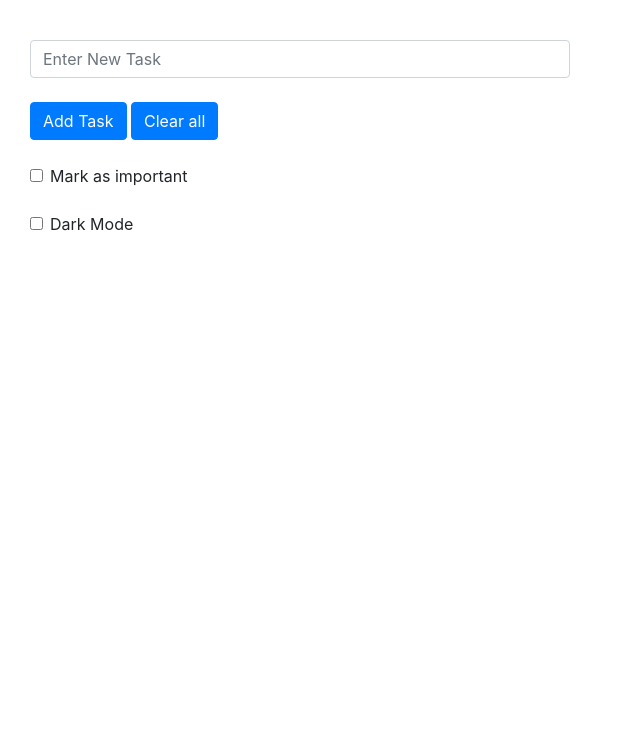
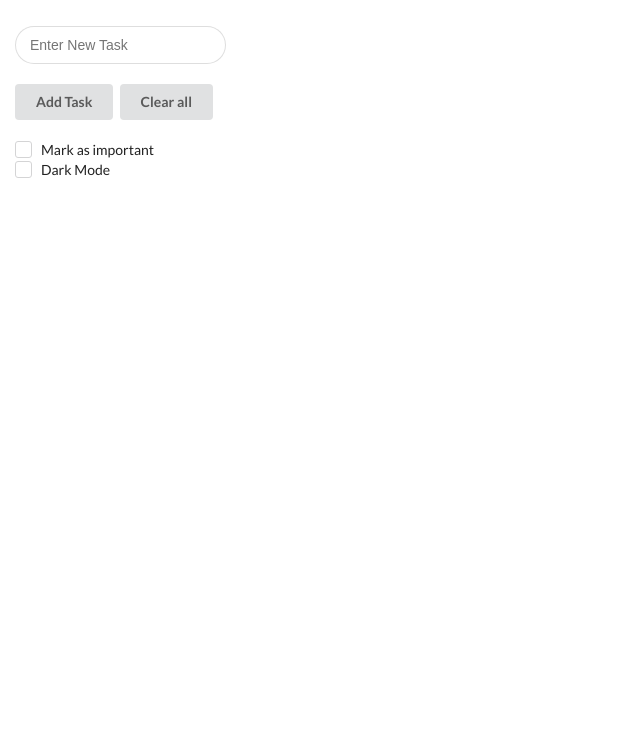
Before and after one commit to VladM7/Organiser, an Electron app: page index.html in a window 1200 px wide. Shown: the part 69-805 px from the top of the page, without its empty margins (0-640 px from the left). Drawn offline with nearby package versions, Linux system fonts and the light colour scheme.

Commit message:
semantic ui buttons

```diff
--- a/index.html
+++ b/index.html
@@ -3,11 +3,17 @@
 
 <head>
     <meta charset="UTF-8">
+    </script><script src="https://cdnjs.cloudflare.com/ajax/libs/semantic-ui/2.4.1/semantic.min.js"
+integrity="sha512-dqw6X88iGgZlTsONxZK9ePmJEFrmHwpuMrsUChjAw1mRUhUITE5QU9pkcSox+ynfLhL15Sv2al5A0LVyDCmtUw=="
+    crossorigin="anonymous" referrerpolicy="no-referrer"></script>
+    <link rel="stylesheet" href="https://cdnjs.cloudflare.com/ajax/libs/semantic-ui/2.4.1/semantic.min.css"
+    integrity="sha512-8bHTC73gkZ7rZ7vpqUQThUDhqcNFyYi2xgDgPDHc+GXVGHXq+xPjynxIopALmOPqzo9JZj0k6OqqewdGO3EsrQ=="
+    crossorigin="anonymous" referrerpolicy="no-referrer" />
     <script src="https://code.jquery.com/jquery-3.6.0.js"
         integrity="sha256-H+K7U5CnXl1h5ywQfKtSj8PCmoN9aaq30gDh27Xc0jk=" crossorigin="anonymous"></script>
     <meta name="viewport" content="width=device-width, initial-scale=1.0">
-    <link rel="stylesheet" href="https://cdn.jsdelivr.net/npm/bootstrap@4.5.3/dist/css/bootstrap.min.css"
-        integrity="sha384-TX8t27EcRE3e/ihU7zmQxVncDAy5uIKz4rEkgIXeMed4M0jlfIDPvg6uqKI2xXr2" crossorigin="anonymous">
+    <!--<link rel="stylesheet" href="https://cdn.jsdelivr.net/npm/bootstrap@4.5.3/dist/css/bootstrap.min.css"
+        integrity="sha384-TX8t27EcRE3e/ihU7zmQxVncDAy5uIKz4rEkgIXeMed4M0jlfIDPvg6uqKI2xXr2" crossorigin="anonymous">-->
     <link rel="stylesheet" href="index.css">
     <script src="https://kit.fontawesome.com/969da79902.js" crossorigin="anonymous"></script>
     <title>To Do</title>
@@ -21,9 +27,11 @@
     <div class="container">
         <div class="row">
             <div class="col-6">
-                <input class="form-control" id="newTask" placeholder="Enter New Task" />
+                <div class="ui search">
+                    <input class="prompt" id="newTask" placeholder="Enter New Task" />
+                </div>
                 <br>
-                <button type="button" class="btn btn-primary" id="addTask">
+                <button type="button" class="ui button" id="addTask">
                     Add Task
                 </button>
                 <!--
@@ -31,19 +39,19 @@
                     Change colors
                 </button>
                 -->
-                <button type="button" class="btn btn-primary" id="clearAll">
+                <button type="button" class="ui button" id="clearAll">
                     Clear all
                 </button>
                 <br>
                 <br>
-                <div class="form-check">
+                <div class="ui checkbox">
                     <input class="form-check-input important" type="checkbox" value="" id="defaultCheck">
                     <label class="form-check-label" for="defaultCheck1">
                         Mark as important
                     </label>
                 </div>
                 <br>
-                <div class="form-check switchModes">
+                <div class="ui checkbox switchModes">
                     <input class="form-check-input" type="checkbox" value="" id="darkMode">
                     <label class="form-check-label" for="defaultCheck1">
                         Dark Mode
```
